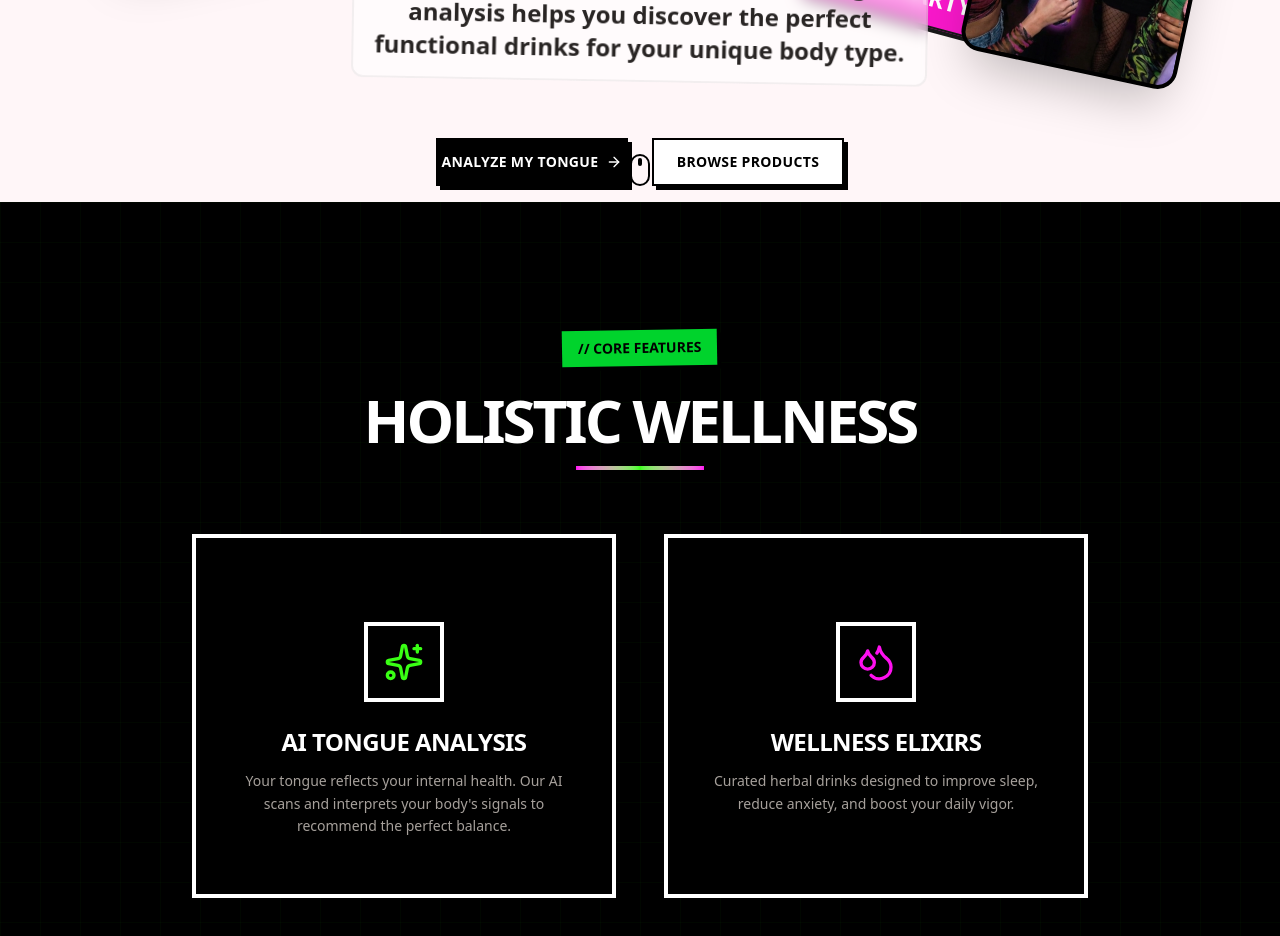
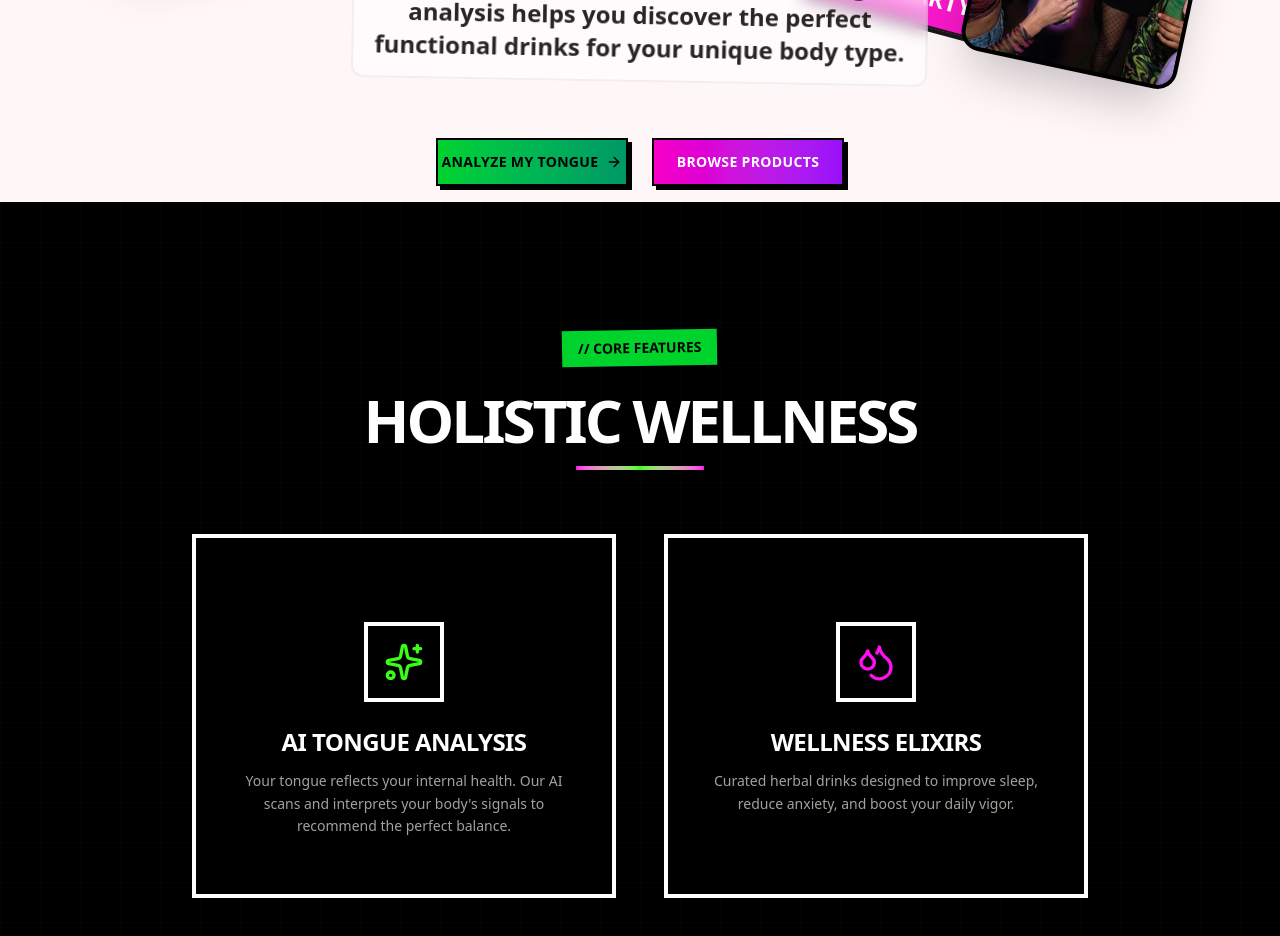
Before and after one commit to jbxjbx/Nourish-Select, a Next.js app: page / in a window 1280 px wide. Shown: the part 780-1716 px from the top of the page. Built offline with nearby package versions, Linux system fonts and the light colour scheme; no server answers; a web font is replaced by a local one.

Commit message:
Hero buttons: colored gradients matching Chi/Body, removed mouse animation
- Analyze button: green gradient (from-primary to-emerald-600) matching Chi
- Browse button: pink gradient (from-secondary to-purple-600) matching Body
- Removed mouse scroll animation from hero section

```diff
--- a/src/components/home/HeroSection.tsx
+++ b/src/components/home/HeroSection.tsx
@@ -125,14 +125,14 @@ export function HeroSection() {
 
                     <div className="flex flex-col sm:flex-row gap-6 justify-center items-center py-4 relative z-20">
                         <div className="relative group transition-all duration-300 hover:z-50">
-                            <Button asChild size="default" className="h-12 w-48 text-sm font-bold uppercase tracking-wide shadow-stark hover:shadow-stark-hover hover:-translate-y-1 transition-all border-2 border-black bg-black text-white hover:bg-stone-900 rounded-none">
+                            <Button asChild size="default" className="h-12 w-48 text-sm font-bold uppercase tracking-wide shadow-stark hover:shadow-stark-hover hover:-translate-y-1 transition-all border-2 border-black bg-gradient-to-r from-primary to-emerald-600 text-black hover:opacity-90 rounded-none">
                                 <Link href="/analysis" className="flex items-center justify-center gap-2">
                                     {t('hero.cta_scan')} <ArrowRight className="w-4 h-4" />
                                 </Link>
                             </Button>
                         </div>
                         <div className="relative group transition-all duration-300 hover:z-50">
-                            <Button asChild size="default" variant="outline" className="h-12 w-48 text-sm font-bold uppercase tracking-wide shadow-stark hover:shadow-stark-hover hover:-translate-y-1 transition-all bg-white text-black border-2 border-black hover:bg-primary hover:text-black rounded-none">
+                            <Button asChild size="default" className="h-12 w-48 text-sm font-bold uppercase tracking-wide shadow-stark hover:shadow-stark-hover hover:-translate-y-1 transition-all border-2 border-black bg-gradient-to-r from-secondary to-purple-600 text-white hover:opacity-90 rounded-none">
                                 <Link href="/shop/drinks" className="flex items-center justify-center">
                                     {t('hero.cta_shop')}
                                 </Link>
@@ -141,17 +141,6 @@ export function HeroSection() {
                     </div>
                 </motion.div>
             </div>
-
-            <motion.div
-                initial={{ opacity: 0 }}
-                animate={{ opacity: 1 }}
-                transition={{ delay: 1 }}
-                className="absolute bottom-4 left-1/2 -translate-x-1/2 z-10 hidden md:flex flex-col items-center gap-2"
-            >
-                <div className="w-5 h-8 border-2 border-black rounded-full flex justify-center p-1">
-                    <div className="w-1 h-2 bg-black rounded-full animate-bounce" />
-                </div>
-            </motion.div>
         </section>
     );
 }
```
